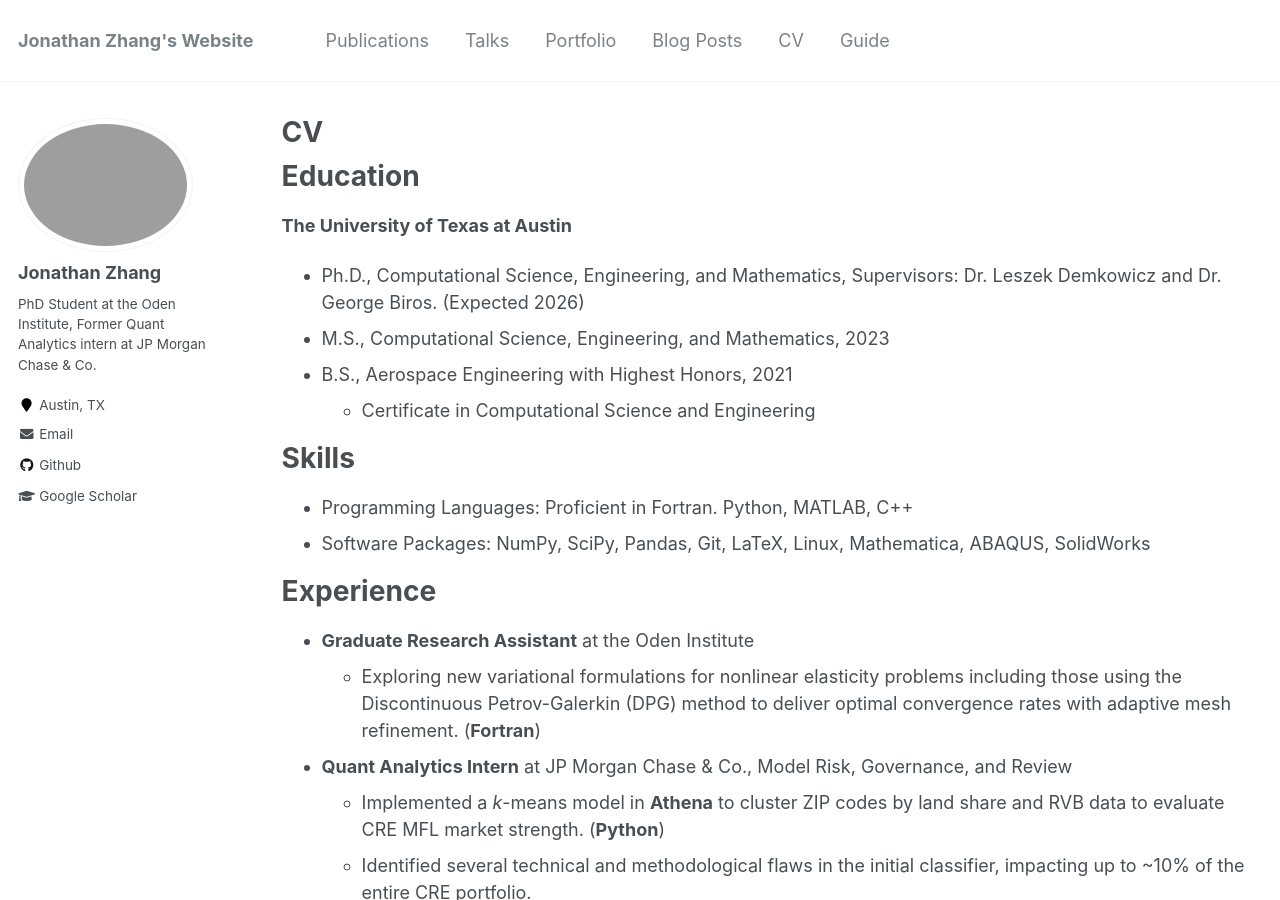
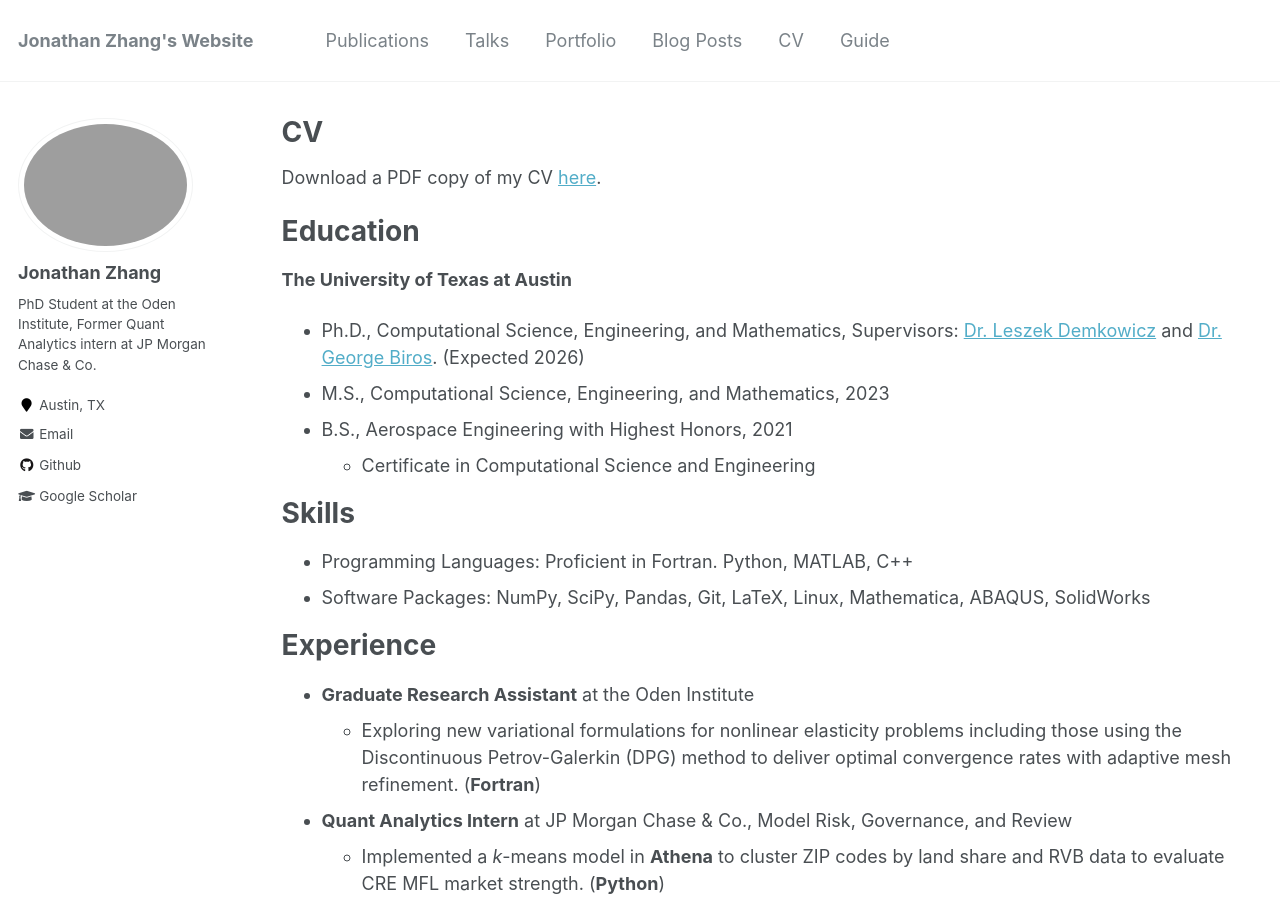
Before and after one commit to jdz357/jdz357.github.io, a Jekyll site: the page built from _pages/cv.md, in a window 1280 px wide and 900 px high. Built offline with Jekyll 4.4.1, drawn with Linux system fonts in a browser that asks for light colours.

Commit message:
update cv

```diff
--- a/_pages/cv.md
+++ b/_pages/cv.md
@@ -9,10 +9,12 @@ redirect_from:
 
 {% include base_path %}
 
+Download a PDF copy of my CV [here](paper1.pdf).
+
 Education
 ======
 **The University of Texas at Austin**
-* Ph.D., Computational Science, Engineering, and Mathematics, Supervisors: Dr. Leszek Demkowicz and Dr. George Biros. (Expected 2026)
+* Ph.D., Computational Science, Engineering, and Mathematics, Supervisors: [Dr. Leszek Demkowicz](https://users.oden.utexas.edu/~leszek/) and [Dr. George Biros](https://oden.utexas.edu/people/directory/George-Biros/). (Expected 2026)
 * M.S., Computational Science, Engineering, and Mathematics, 2023
 * B.S., Aerospace Engineering with Highest Honors, 2021
   * Certificate in Computational Science and Engineering
```
